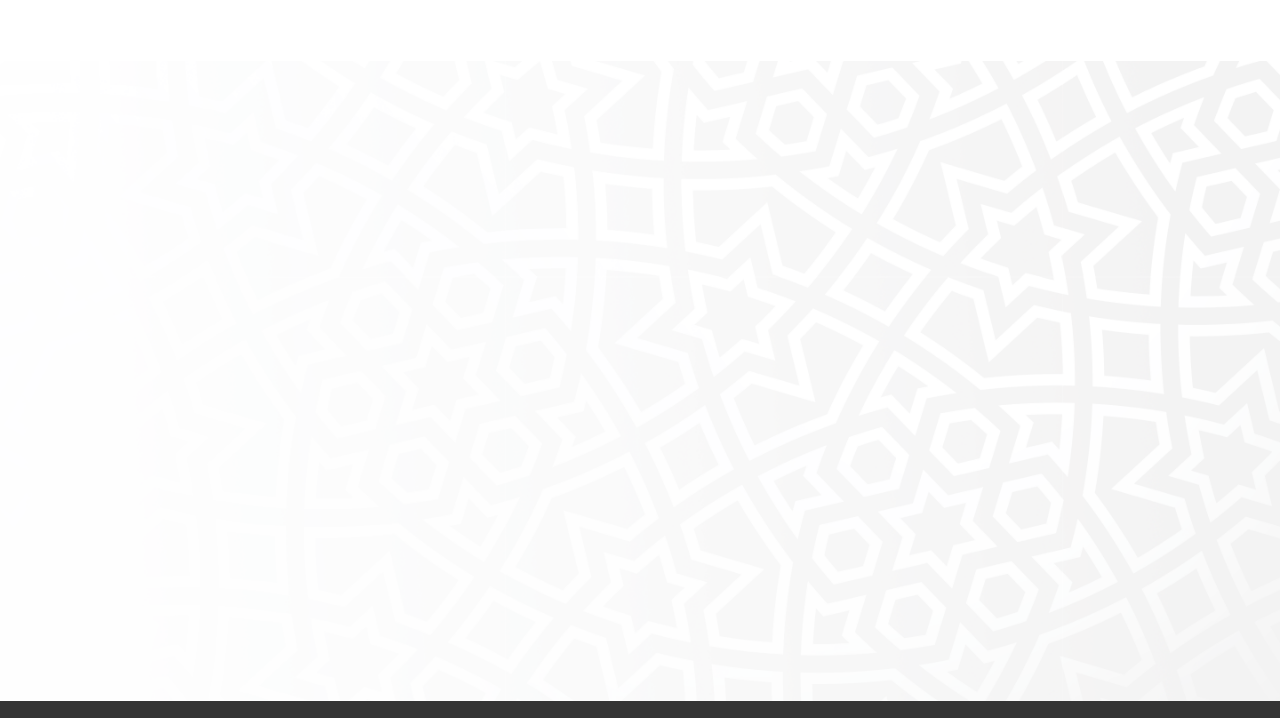
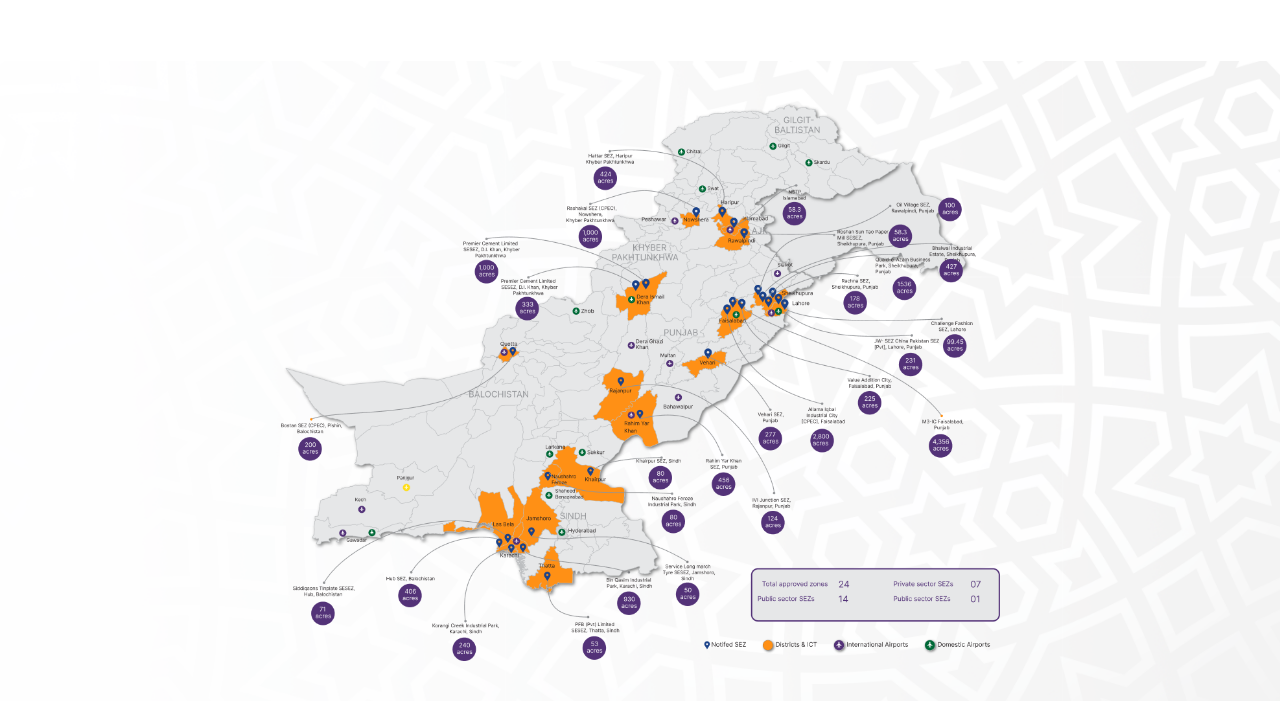
Before and after one commit to Rajaabad335/Bio-frontend, a website: page pages/special-eco-zones.html in a window 1280 px wide. Shown: the part 1044-1762 px from the top of the page. Drawn offline with nearby package versions, Linux system fonts and the light colour scheme; files whose address does not match are found by name; a web font is replaced by a local one.

Commit message:
special economy zone

```diff
--- a/pages/special-eco-zones.html
+++ b/pages/special-eco-zones.html
@@ -1233,7 +1233,9 @@
         </p>
       </div>
     </section>
-    <section class="map-section"></section>
+    <section class="map-section  mb-10 py-10">
+     <img src="/images/map-special.png" alt="">
+    </section>
     <!-- Footer container -->
     <footer class="text-center bg-[#343434] text-white lg:text-left">
       <div
```
Also changed, not shown: css/tailwind.css, images/map-special.png (added).
